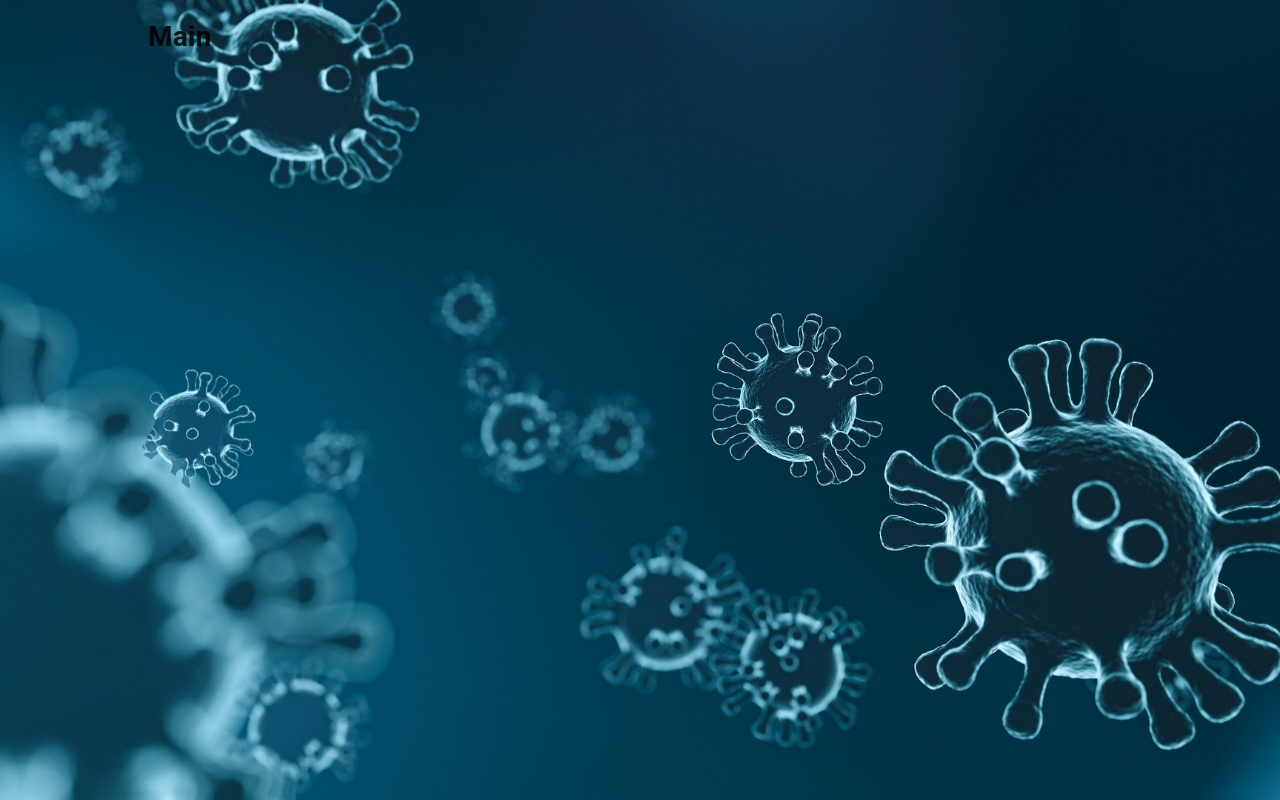
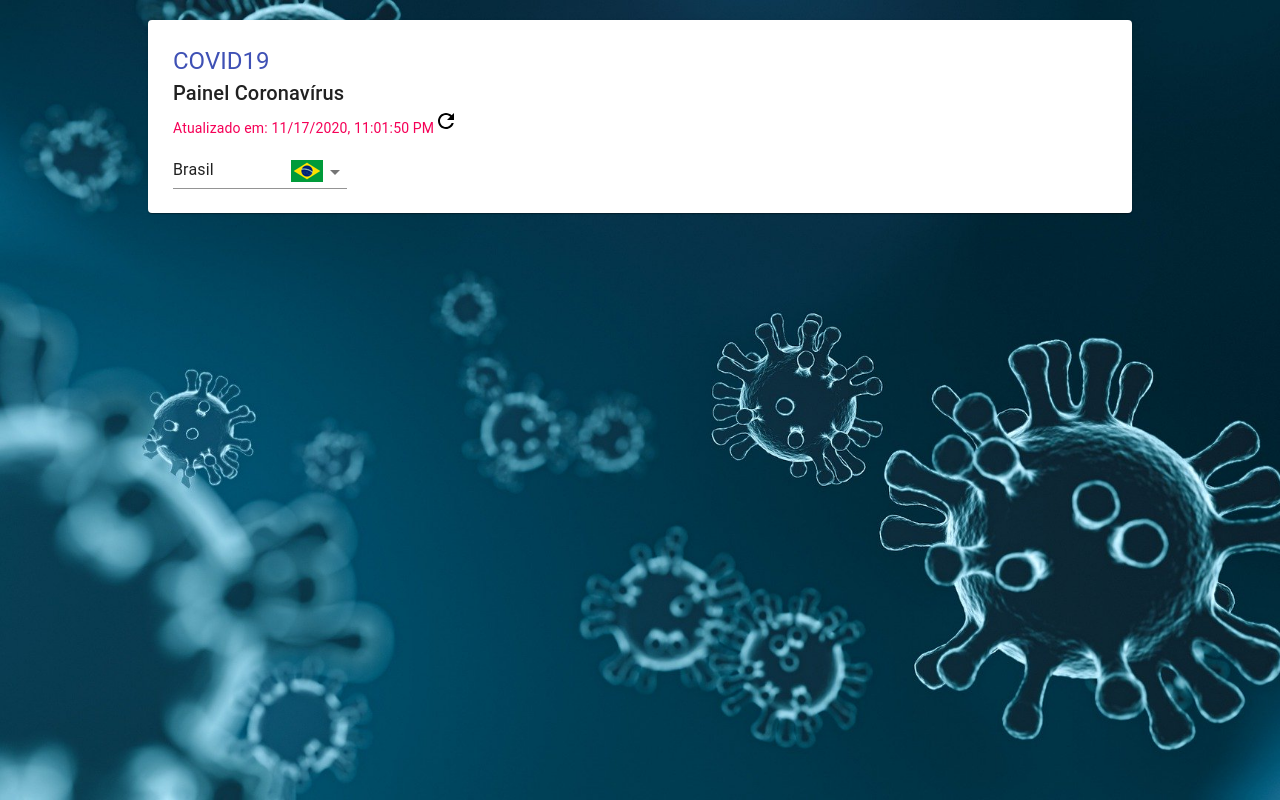
Before and after one commit to victor-vas/covid-19-pwa, a React (Create React App) app: page / in a window 1280 px wide. Built offline with nearby package versions, Linux system fonts and the light colour scheme; no server answers.

Commit message:
create component Panel in the container Main

```diff
--- a/src/commons/constants/countries.ts
+++ b/src/commons/constants/countries.ts
@@ -3,6 +3,12 @@ import ChinaFlag from '../../assets/images/china.png';
 import GermanyFlag from '../../assets/images/germany.png';
 import ItalyFlag from '../../assets/images/italy.png';
 import UsaFlag from '../../assets/images/usa.png';
+
+export interface Country {
+  label: string;
+  value: string;
+  flag: string;
+}
 
 const COUNTRIES = [
   {
--- /dev/null
+++ b/src/components/Card.tsx
@@ -0,0 +1,4 @@
+import Card from '@material-ui/core/Card';
+import CardContent from '@material-ui/core/CardContent';
+
+export { Card, CardContent };
--- /dev/null
+++ b/src/components/MenuItem.tsx
@@ -0,0 +1,3 @@
+import MenuItem from '@material-ui/core/MenuItem';
+
+export default MenuItem;
--- /dev/null
+++ b/src/components/Select.tsx
@@ -0,0 +1,3 @@
+import Select from '@material-ui/core/Select';
+
+export default Select;
--- /dev/null
+++ b/src/components/Typography.tsx
@@ -0,0 +1,3 @@
+import Typography from '@material-ui/core/Typography';
+
+export default Typography;
--- /dev/null
+++ b/src/components/index.ts
@@ -0,0 +1,6 @@
+import { Card, CardContent } from './Card';
+import Typography from './Typography';
+import MenuItem from './MenuItem';
+import Select from './Select';
+
+export { Typography, Card, CardContent, MenuItem, Select };
--- /dev/null
+++ b/src/containers/Main/components/Panel/index.tsx
@@ -0,0 +1,76 @@
+import React, { memo } from 'react';
+import RefreshIcon from '../../../../assets/images/refresh.svg';
+import { Card, Typography, Select, MenuItem } from '../../../../components';
+import COUNTRIES, { Country } from '../../../../commons/constants/countries';
+import { CardPanelContentStyled, ItemStyled } from './styled';
+import { CountryData } from '../../../../config/api';
+
+interface PanelProps {
+  updateAt: string;
+  country: string;
+  data: CountryData;
+  onChange: (
+    event: React.ChangeEvent<{
+      name?: string | undefined;
+      value: unknown;
+    }>,
+  ) => void;
+  getCovidData: (country: string) => void;
+}
+
+function Panel({
+  updateAt,
+  country,
+  data,
+  onChange,
+  getCovidData,
+}: PanelProps) {
+  const renderCountries = (country: Country, index: number) => (
+    <MenuItem key={`country-${index}`} value={country.value}>
+      <ItemStyled>
+        <div>{country.label}</div>
+        <img src={country.flag} alt={`País-${country.label}`} />
+        {console.log(data)}
+      </ItemStyled>
+    </MenuItem>
+  );
+
+  return (
+    <Card>
+      <CardPanelContentStyled>
+        <div>
+          <Typography variant="h5" component="span" color="primary">
+            COVID19
+          </Typography>
+          <Typography variant="h6" component="p">
+            Painel Coronavírus
+          </Typography>
+          <Typography variant="body2" component="span" color="secondary">
+            Atualizado em: {updateAt}
+          </Typography>
+          <img
+            src={RefreshIcon}
+            alt="Atualizar"
+            onClick={() => getCovidData(country)}
+            className="cursor"
+          />
+          <div className="pt-2">
+            <Select
+              onChange={(
+                event: React.ChangeEvent<{
+                  name?: string | undefined;
+                  value: unknown;
+                }>,
+              ) => onChange(event)}
+              value={country}
+            >
+              {COUNTRIES.map(renderCountries)}
+            </Select>
+          </div>
+        </div>
+      </CardPanelContentStyled>
+    </Card>
+  );
+}
+
+export default memo(Panel);
--- /dev/null
+++ b/src/containers/Main/components/Panel/styled.ts
@@ -0,0 +1,14 @@
+import styled from 'styled-components';
+import { CardContent } from '../../../../components';
+
+export const CardPanelContentStyled = styled(CardContent)`
+  display: flex;
+  justify-content: space-between;
+  padding: 25px;
+`;
+
+export const ItemStyled = styled.div`
+  display: flex;
+  justify-content: space-between;
+  min-width: 150px;
+`;
--- a/src/containers/Main/index.tsx
+++ b/src/containers/Main/index.tsx
@@ -1,12 +1,44 @@
-import React from 'react';
+import React, { memo, useState, useCallback, useEffect } from 'react';
+import api, { CountryData } from '../../config/api';
+import Panel from './components/Panel';
 import { MainContainer } from './styled';
 
 const Main = () => {
+  const [data, setData] = useState<CountryData>({});
+  const [country, setCountry] = useState('brazil');
+  const updateAt = new Date().toLocaleString();
+
+  const getCovidData = useCallback((country) => {
+    api.getCountry(country).then((data) => setData(data));
+  }, []);
+
+  useEffect(() => {
+    getCovidData(country);
+  }, [getCovidData, country]);
+
+  const handleChange = (
+    event: React.ChangeEvent<{
+      name?: string | undefined;
+      value: unknown;
+    }>,
+  ) => {
+    const country = event.target.value as string;
+    setCountry(country);
+  };
+
   return (
     <MainContainer>
-      <h1>Main</h1>
+      <div className="mb-2">
+        <Panel
+          data={data}
+          updateAt={updateAt}
+          onChange={handleChange}
+          country={country}
+          getCovidData={getCovidData}
+        />
+      </div>
     </MainContainer>
   );
 };
 
-export default Main;
+export default memo(Main);
```
Also changed, not shown: src/config/api.ts (+15 -0 lines).
